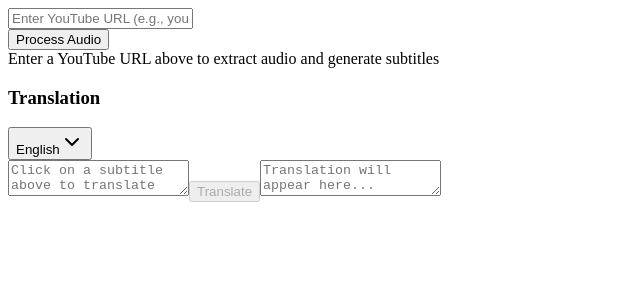
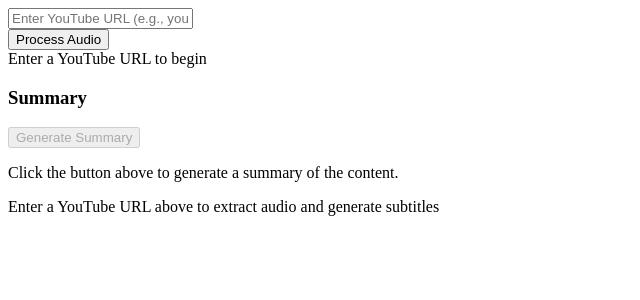
Before and after one commit to Yashground/video-processing-app, a React (Vite) app in the folder client/: page / in a window 1280 px wide. Shown: the top 300 px of the page, without its empty margins (0-640 px from the left). Built offline with nearby package versions, Linux system fonts and the light colour scheme.

Commit message:
Agent query: Please verify if: 1. The subtitles are now shown as continuous text in paragraphs 2. The summary panel is working with OpenAI integration 3. The overall layout is more readable

```diff
--- a/client/src/components/SubtitleViewer.tsx
+++ b/client/src/components/SubtitleViewer.tsx
@@ -15,10 +15,10 @@ interface Subtitle {
 
 interface SubtitleViewerProps {
   videoId: string | null;
+  onTextUpdate?: (text: string) => void;
 }
 
-export default function SubtitleViewer({ videoId }: SubtitleViewerProps) {
-  const [selectedSubtitle, setSelectedSubtitle] = useState<Subtitle | null>(null);
+export default function SubtitleViewer({ videoId, onTextUpdate }: SubtitleViewerProps) {
   const [retryCount, setRetryCount] = useState(0);
   const { toast } = useToast();
 
@@ -44,6 +44,16 @@ export default function SubtitleViewer({ videoId }: SubtitleViewerProps) {
       shouldRetryOnError: false
     }
   );
+
+  useEffect(() => {
+    if (subtitles && onTextUpdate) {
+      const fullText = subtitles
+        .map(sub => sub.text.trim())
+        .join(' ')
+        .replace(/\s+/g, ' ');
+      onTextUpdate(fullText);
+    }
+  }, [subtitles, onTextUpdate]);
 
   const handleRetry = () => {
     setRetryCount(count => count + 1);
@@ -83,7 +93,6 @@ export default function SubtitleViewer({ videoId }: SubtitleViewerProps) {
   return (
     <div className="p-4">
       <ScrollArea className="h-[400px]">
-        <div className="space-y-2">
         {isValidating ? (
           <div className="space-y-4">
             <div className="flex items-center gap-2 text-muted-foreground">
@@ -104,24 +113,27 @@ export default function SubtitleViewer({ videoId }: SubtitleViewerProps) {
             </Alert>
           </div>
         ) : subtitles ? (
-            subtitles.map((subtitle, index) => (
-              <div
-                key={index}
-                className={`p-2 rounded cursor-pointer hover:bg-secondary ${
-                  selectedSubtitle === subtitle ? "bg-secondary" : ""
-                }`}
-                onClick={() => setSelectedSubtitle(subtitle)}
-              >
-                <p className="text-sm text-muted-foreground">
-                  {new Date(subtitle.start).toISOString().substr(11, 8)}
+          <div className="prose prose-sm max-w-none dark:prose-invert">
+            {subtitles
+              .reduce((acc, subtitle) => {
+                const lastParagraph = acc[acc.length - 1] || [];
+                if (lastParagraph.length < 5) {
+                  lastParagraph.push(subtitle.text);
+                  if (acc.length === 0) acc.push(lastParagraph);
+                } else {
+                  acc.push([subtitle.text]);
+                }
+                return acc;
+              }, [] as string[][])
+              .map((paragraph, index) => (
+                <p key={index} className="mb-4">
+                  {paragraph.join(' ')}
                 </p>
-                <p className="text-foreground">{subtitle.text}</p>
+              ))}
           </div>
-            ))
         ) : (
-            <div className="text-center text-muted-foreground">No subtitles available</div>
+          <div className="text-center text-muted-foreground">No content available</div>
         )}
-        </div>
       </ScrollArea>
     </div>
   );
--- /dev/null
+++ b/client/src/components/SummaryPanel.tsx
@@ -0,0 +1,80 @@
+import { useState } from "react";
+import { Button } from "@/components/ui/button";
+import { ScrollArea } from "@/components/ui/scroll-area";
+import { Loader2 } from "lucide-react";
+import { Alert, AlertDescription, AlertTitle } from "@/components/ui/alert";
+import useSWRMutation from "swr/mutation";
+
+async function fetchSummary(url: string, { arg }: { arg: { text: string } }) {
+  const response = await fetch(url, {
+    method: 'POST',
+    headers: { 'Content-Type': 'application/json' },
+    body: JSON.stringify(arg)
+  });
+
+  if (!response.ok) {
+    const error = await response.json();
+    throw new Error(error.error || 'Failed to generate summary');
+  }
+
+  return response.json();
+}
+
+export default function SummaryPanel({ text }: { text: string }) {
+  const [summary, setSummary] = useState<string>("");
+
+  const { trigger, isMutating, error } = useSWRMutation(
+    '/api/summarize',
+    fetchSummary,
+    {
+      onSuccess: (data) => setSummary(data.summary)
+    }
+  );
+
+  const handleGenerateSummary = async () => {
+    if (!text) return;
+    try {
+      await trigger({ text });
+    } catch (error) {
+      console.error('Summary generation failed:', error);
+    }
+  };
+
+  return (
+    <div className="p-4 flex flex-col gap-4">
+      <div className="flex justify-between items-center">
+        <h3 className="text-lg font-medium">Summary</h3>
+        <Button
+          onClick={handleGenerateSummary}
+          disabled={isMutating || !text}
+        >
+          {isMutating ? (
+            <>
+              <Loader2 className="mr-2 h-4 w-4 animate-spin" />
+              Generating...
+            </>
+          ) : (
+            'Generate Summary'
+          )}
+        </Button>
+      </div>
+
+      <ScrollArea className="h-[200px] rounded-md border p-4">
+        {error ? (
+          <Alert variant="destructive">
+            <AlertTitle>Error</AlertTitle>
+            <AlertDescription>
+              Failed to generate summary. Please try again.
+            </AlertDescription>
+          </Alert>
+        ) : summary ? (
+          <p className="text-foreground whitespace-pre-wrap">{summary}</p>
+        ) : (
+          <p className="text-muted-foreground">
+            Click the button above to generate a summary of the content.
+          </p>
+        )}
+      </ScrollArea>
+    </div>
+  );
+}
--- a/client/src/pages/Home.tsx
+++ b/client/src/pages/Home.tsx
@@ -7,7 +7,8 @@ import { z } from "zod";
 import { zodResolver } from "@hookform/resolvers/zod";
 import { Form, FormControl, FormField, FormItem, FormMessage } from "@/components/ui/form";
 import SubtitleViewer from "../components/SubtitleViewer";
-import TranslationPanel from "../components/TranslationPanel";
+import SummaryPanel from "../components/SummaryPanel";
+import VideoPlayer from "../components/VideoPlayer";
 import { useToast } from "@/hooks/use-toast";
 
 const urlSchema = z.object({
@@ -30,6 +31,7 @@ const urlSchema = z.object({
 
 export default function Home() {
   const [videoId, setVideoId] = useState<string | null>(null);
+  const [transcribedText, setTranscribedText] = useState<string>("");
   const { toast } = useToast();
   const form = useForm<z.infer<typeof urlSchema>>({
     resolver: zodResolver(urlSchema),
@@ -53,6 +55,7 @@ export default function Home() {
 
       if (id) {
         setVideoId(id);
+        setTranscribedText(""); // Reset text when new video is loaded
       } else {
         toast({
           title: "Invalid URL",
@@ -70,7 +73,8 @@ export default function Home() {
   };
 
   return (
-    <div className="container mx-auto p-4 min-h-screen flex flex-col gap-4">
+    <div className="container mx-auto p-4 min-h-screen">
+      <div className="max-w-4xl mx-auto space-y-4">
         <Card className="p-4">
           <Form {...form}>
             <form onSubmit={form.handleSubmit(onSubmit)} className="flex gap-2">
@@ -94,12 +98,20 @@ export default function Home() {
           </Form>
         </Card>
 
-      <div className="flex-1 flex flex-col gap-4">
-        <Card className="flex-1">
-          <SubtitleViewer videoId={videoId} />
+        <div className="grid grid-cols-1 lg:grid-cols-2 gap-4">
+          <Card className="h-[300px]">
+            <VideoPlayer videoId={videoId} />
           </Card>
-        <Card className="flex-1">
-          <TranslationPanel />
+          <Card>
+            <SummaryPanel text={transcribedText} />
+          </Card>
+        </div>
+
+        <Card>
+          <SubtitleViewer
+            videoId={videoId}
+            onTextUpdate={setTranscribedText}
+          />
         </Card>
       </div>
     </div>
```
Also changed, not shown: image.png, 1 other file (tests, documents, lock files or other folders). Lines whose indentation alone changed are shown as unchanged.
